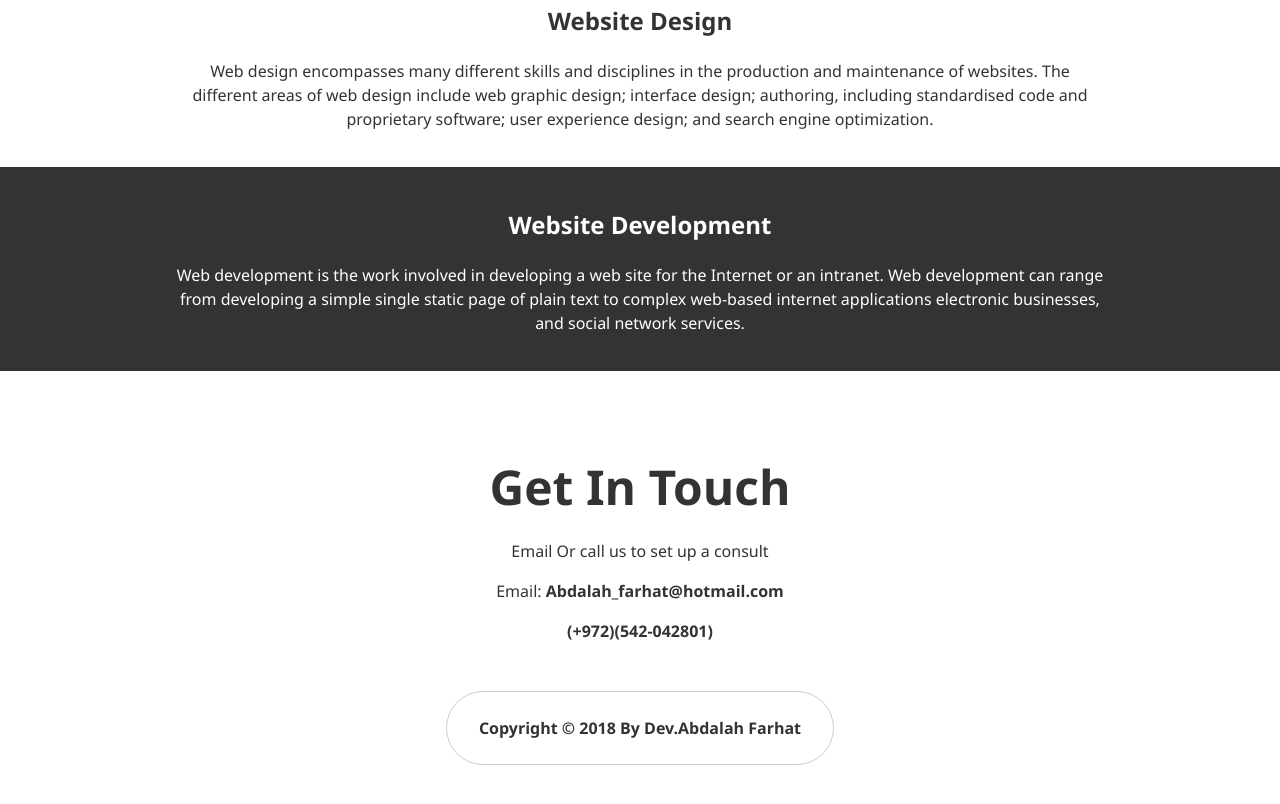
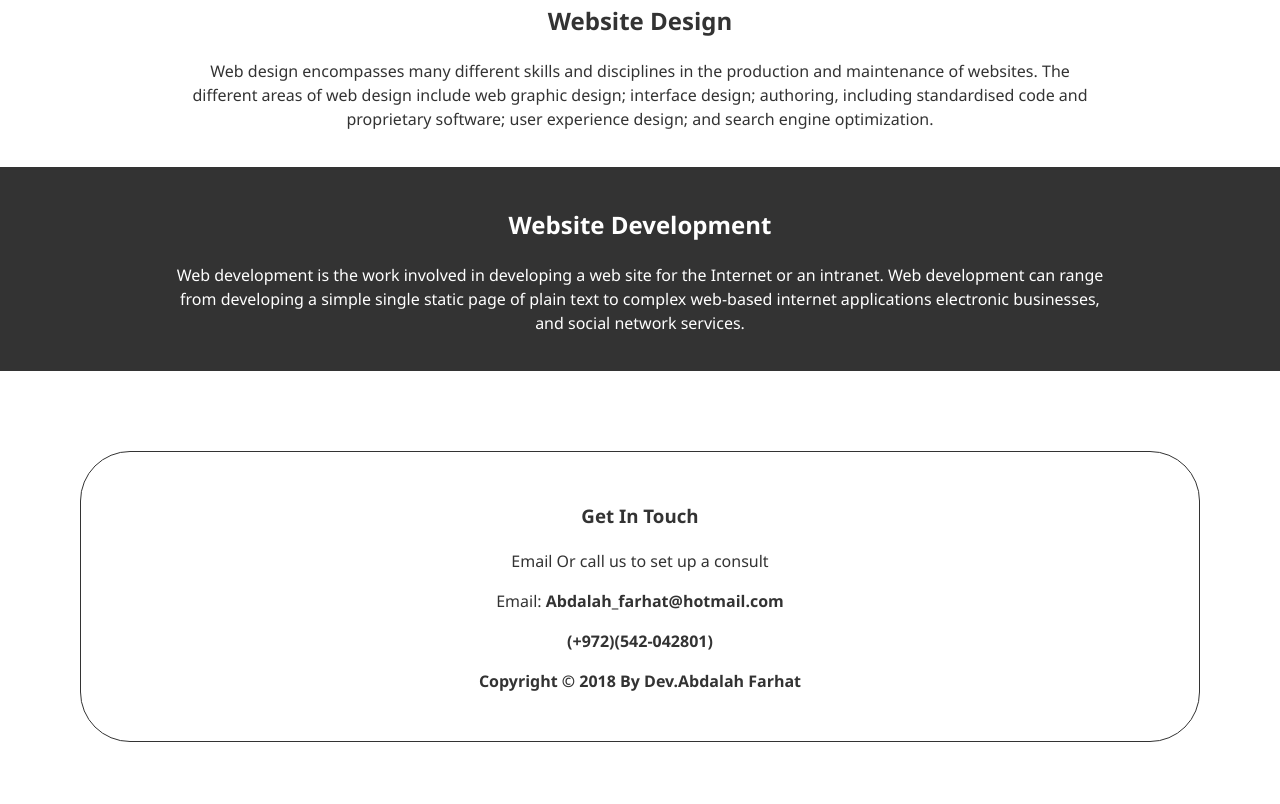
Before and after one commit to abdalahfarhat/video-background-site, a plain HTML site: page index.html in a window 1280 px wide. Shown: the part 837-1641 px from the top of the page. Drawn offline with Linux system fonts and the light colour scheme.

```diff
--- a/index.html
+++ b/index.html
@@ -53,11 +53,11 @@
     </section>
 
     <footer>
-      <h3>Get In Touch</h3>
-      <p>Email Or call us to set up a consult</p>
-      <p>Email: <strong>Abdalah_farhat@hotmail.com</strong></p>
-      <p><strong>(+972)(542-042801)</strong></p>
       <div class="copyright">
+        <h3>Get In Touch</h3>
+        <p>Email Or call us to set up a consult</p>
+        <p>Email: <strong>Abdalah_farhat@hotmail.com</strong></p>
+        <p><strong>(+972)(542-042801)</strong></p>
         <p><strong>Copyright © 2018 By Dev.Abdalah Farhat</strong></p>
       </div>
     </footer>
--- a/style.css
+++ b/style.css
@@ -74,9 +74,6 @@ body {
   padding: 1rem 2rem;
   text-decoration: none;
 }
-.btn:hover {
-  background: #333;
-}
 
 .section {
   padding: 20px 0;
@@ -89,34 +86,11 @@ body {
 
 footer {
   text-align: center;
-  padding: 2rem 1rem;
   margin: auto;
-  color: #333;
 }
-
 .copyright {
-  padding: 0.5rem 2rem;
-  border: 1px #ccc solid;
-  display: inline-block;
-  margin: 2rem 0 0;
+  border: 1px #333 solid;
   border-radius: 50px;
-  text-decoration: none;
-  color: #333;
-  transition: background 500ms ease;
+  padding: 2rem 2rem;
+  margin: 5rem 5rem 5rem 5rem;
 }
-
-.copyright:hover {
-  background: #ccc;
-}
-
-footer h3 {
-  font-size: 3rem;
-  margin-bottom: 0;
-}
-
-@media (max-width: 960px) {
-  .container {
-    padding-right: 3rem;
-    padding-left: 3rem;
-  }
-}
```
